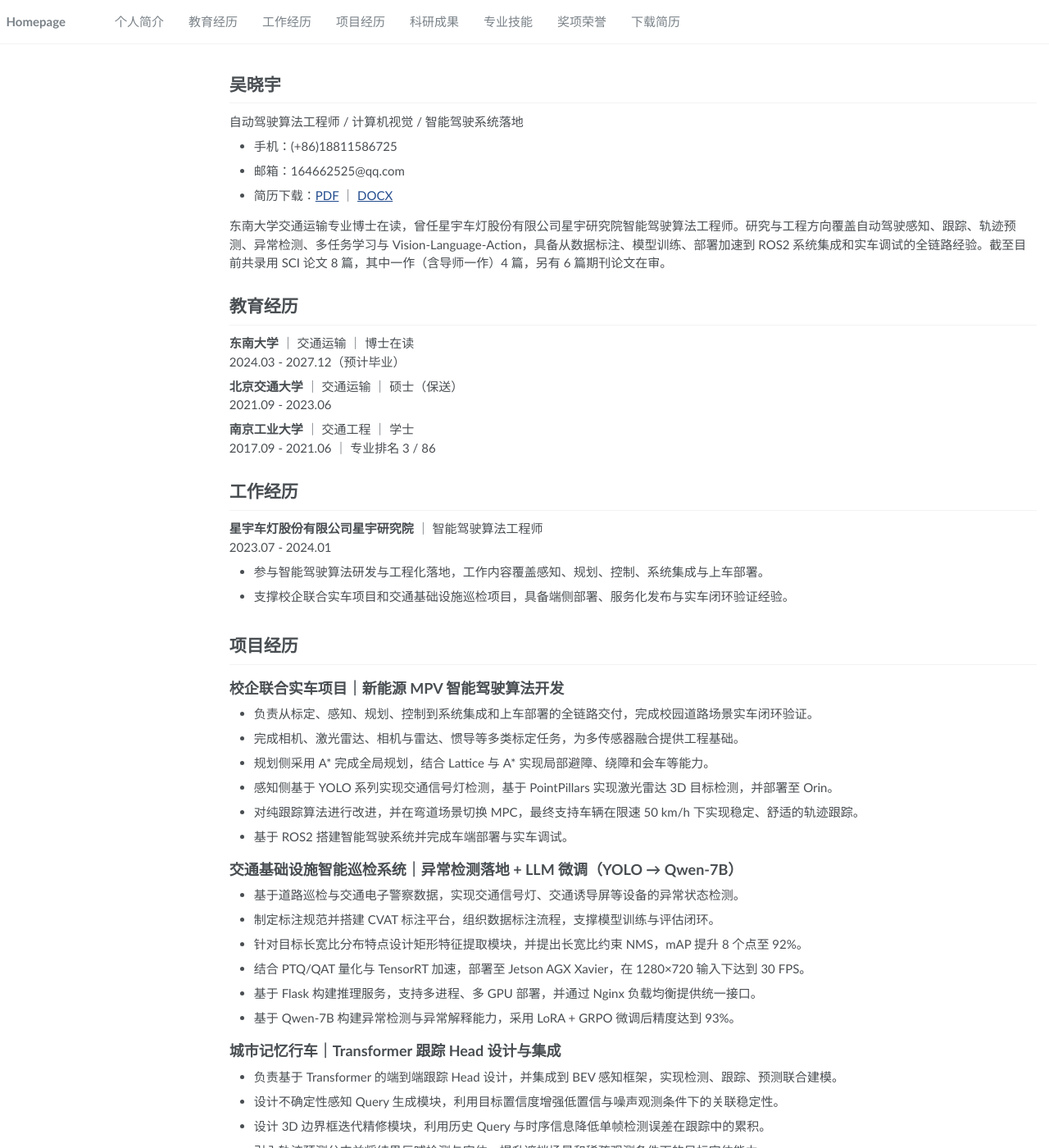
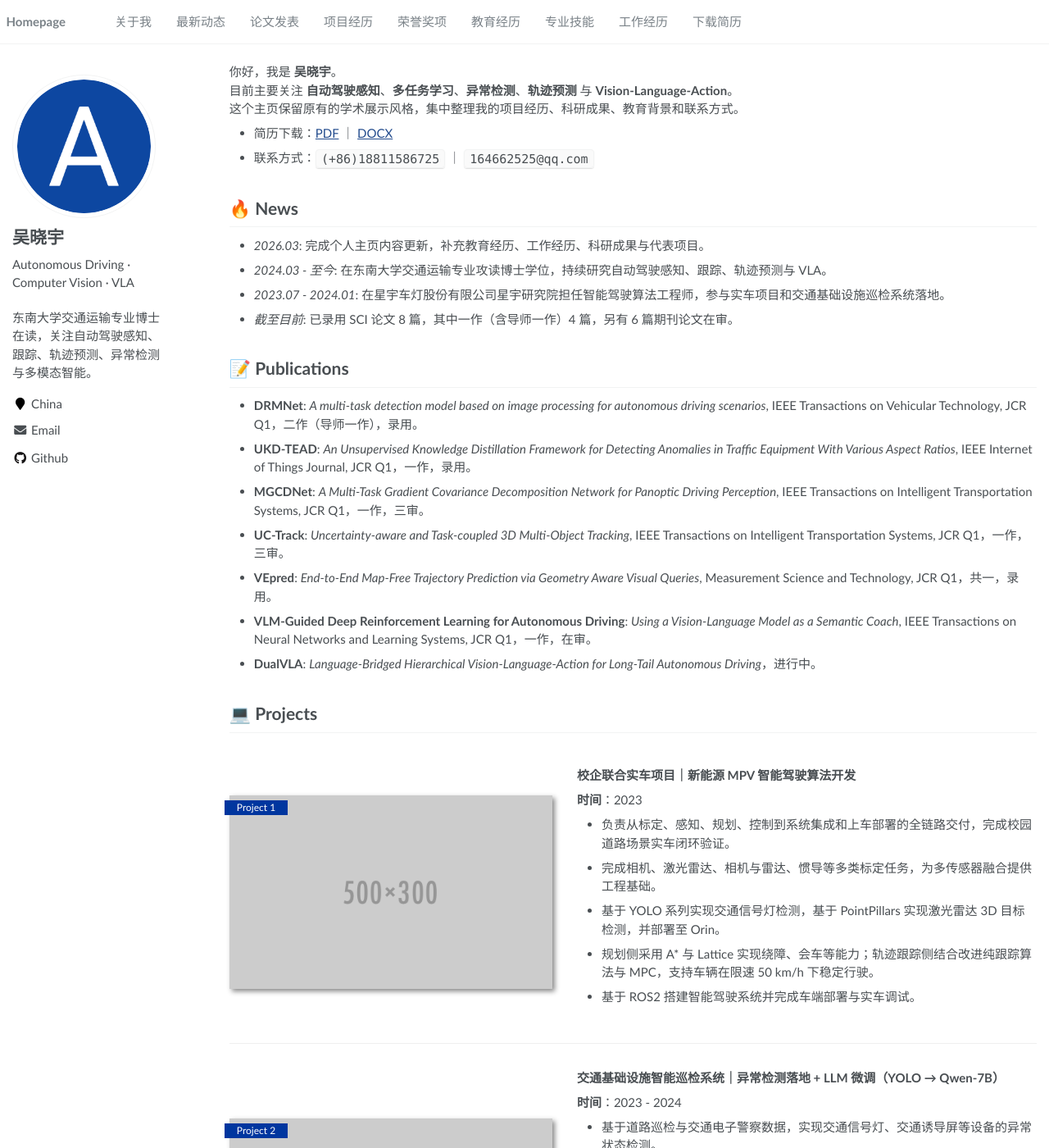
Before and after one commit to Wu-didi/Wu-didi.github.io, a Jekyll site: the page built from _pages/about.md, in a window 1280 px wide and 1400 px high. Shown: the whole window at 82% size. Built offline with Jekyll 4.4.1, drawn with Linux system fonts in a browser that asks for light colours; some of the changed text lies outside the part shown.

Commit message:
Restore homepage style and enrich resume content

```diff
--- /dev/null
+++ b/_data/authors.yml
@@ -0,0 +1,8 @@
+resume_homepage:
+  name: "吴晓宇"
+  avatar: "images/android-chrome-512x512.png"
+  bio: "Autonomous Driving · Computer Vision · VLA"
+  description: "东南大学交通运输专业博士在读，关注自动驾驶感知、跟踪、轨迹预测、异常检测与多模态智能。"
+  location: "China"
+  email: "164662525@qq.com"
+  github: "Wu-didi"
--- a/_data/navigation.yml
+++ b/_data/navigation.yml
@@ -1,25 +1,28 @@
 # main links links
 main:
-  - title: "个人简介"
+  - title: "关于我"
     url: "/#about-me"
 
+  - title: "最新动态"
+    url: "/#news"
+
+  - title: "论文发表"
+    url: "/#publications"
+
+  - title: "项目经历"
+    url: "/#projects"
+
+  - title: "荣誉奖项"
+    url: "/#honors-and-awards"
+
   - title: "教育经历"
-    url: "/#education"
+    url: "/#educations"
+
+  - title: "专业技能"
+    url: "/#technical-skills"
 
   - title: "工作经历"
     url: "/#work-experience"
 
-  - title: "项目经历"
-    url: "/#projects"
-
-  - title: "科研成果"
-    url: "/#publications"
-
-  - title: "专业技能"
-    url: "/#skills"
-
-  - title: "奖项荣誉"
-    url: "/#awards"
-
   - title: "下载简历"
     url: "/files/resume_polished_2026.pdf"
--- a/_includes/author-profile.html
+++ b/_includes/author-profile.html
@@ -16,8 +16,9 @@
   <div class="author__urls-wrapper">
     <!-- <button class="btn btn--inverse">More Info & Contact</button> -->
     <ul class="author__urls social-icons">
-      {% if site.description %}
-        <li><div style="white-space: normal; margin-bottom: 1em;">{{ site.description }}</div></li>
+      {% assign profile_description = author.description | default: site.description %}
+      {% if profile_description %}
+        <li><div style="white-space: normal; margin-bottom: 1em;">{{ profile_description }}</div></li>
       {% endif %}
       {% if author.location %}
         <li><i class="fa fa-fw fa-map-marker" aria-hidden="true"></i> {{ author.location }}</li>
--- a/_pages/about.md
+++ b/_pages/about.md
@@ -10,94 +11,88 @@ redirect_from:
 
 <span class='anchor' id='about-me'></span>
 
-# 吴晓宇
+你好，我是 **吴晓宇**。
+目前主要关注 **自动驾驶感知**、**多任务学习**、**异常检测**、**轨迹预测** 与 **Vision-Language-Action**。
+这个主页保留原有的学术展示风格，集中整理我的项目经历、科研成果、教育背景和联系方式。
 
-自动驾驶算法工程师 / 计算机视觉 / 智能驾驶系统落地
+- 简历下载：[PDF](/files/resume_polished_2026.pdf) ｜ [DOCX](/files/resume_polished_2026.docx)
+- 联系方式：`(+86)18811586725` ｜ `164662525@qq.com`
 
-- 手机：(+86)18811586725
-- 邮箱：164662525@qq.com
-- 简历下载：[PDF](/files/resume_polished_2026.pdf) ｜ [DOCX](/files/resume_polished_2026.docx)
+<span class='anchor' id='news'></span>
 
-东南大学交通运输专业博士在读，曾任星宇车灯股份有限公司星宇研究院智能驾驶算法工程师。研究与工程方向覆盖自动驾驶感知、跟踪、轨迹预测、异常检测、多任务学习与 Vision-Language-Action，具备从数据标注、模型训练、部署加速到 ROS2 系统集成和实车调试的全链路经验。截至目前共录用 SCI 论文 8 篇，其中一作（含导师一作）4 篇，另有 6 篇期刊论文在审。
+# 🔥 News
+- *2026.03*: 完成个人主页内容更新，补充教育经历、工作经历、科研成果与代表项目。
+- *2024.03 - 至今*: 在东南大学交通运输专业攻读博士学位，持续研究自动驾驶感知、跟踪、轨迹预测与 VLA。
+- *2023.07 - 2024.01*: 在星宇车灯股份有限公司星宇研究院担任智能驾驶算法工程师，参与实车项目和交通基础设施巡检系统落地。
+- *截至目前*: 已录用 SCI 论文 8 篇，其中一作（含导师一作）4 篇，另有 6 篇期刊论文在审。
 
-<span class='anchor' id='education'></span>
+<span class='anchor' id='publications'></span>
 
-# 教育经历
+# 📝 Publications
 
-**东南大学** ｜ 交通运输 ｜ 博士在读
-2024.03 - 2027.12（预计毕业）
-
-**北京交通大学** ｜ 交通运输 ｜ 硕士（保送）
-2021.09 - 2023.06
-
-**南京工业大学** ｜ 交通工程 ｜ 学士
-2017.09 - 2021.06 ｜ 专业排名 3 / 86
-
-<span class='anchor' id='work-experience'></span>
-
-# 工作经历
-
-**星宇车灯股份有限公司星宇研究院** ｜ 智能驾驶算法工程师
-2023.07 - 2024.01
-
-- 参与智能驾驶算法研发与工程化落地，工作内容覆盖感知、规划、控制、系统集成与上车部署。
-- 支撑校企联合实车项目和交通基础设施巡检项目，具备端侧部署、服务化发布与实车闭环验证经验。
+- **DRMNet**: *A multi-task detection model based on image processing for autonomous driving scenarios*, IEEE Transactions on Vehicular Technology, JCR Q1，二作（导师一作），录用。
+- **UKD-TEAD**: *An Unsupervised Knowledge Distillation Framework for Detecting Anomalies in Traffic Equipment With Various Aspect Ratios*, IEEE Internet of Things Journal, JCR Q1，一作，录用。
+- **MGCDNet**: *A Multi-Task Gradient Covariance Decomposition Network for Panoptic Driving Perception*, IEEE Transactions on Intelligent Transportation Systems, JCR Q1，一作，三审。
+- **UC-Track**: *Uncertainty-aware and Task-coupled 3D Multi-Object Tracking*, IEEE Transactions on Intelligent Transportation Systems, JCR Q1，一作，三审。
+- **VEpred**: *End-to-End Map-Free Trajectory Prediction via Geometry Aware Visual Queries*, Measurement Science and Technology, JCR Q1，共一，录用。
+- **VLM-Guided Deep Reinforcement Learning for Autonomous Driving**: *Using a Vision-Language Model as a Semantic Coach*, IEEE Transactions on Neural Networks and Learning Systems, JCR Q1，一作，在审。
+- **DualVLA**: *Language-Bridged Hierarchical Vision-Language-Action for Long-Tail Autonomous Driving*，进行中。
 
 <span class='anchor' id='projects'></span>
 
-# 项目经历
+# 💻 Projects
 
-## 校企联合实车项目｜新能源 MPV 智能驾驶算法开发
+<div class='paper-box'><div class='paper-box-image'><div><div class="badge">Project 1</div><img src='images/500x300.png' alt="project-1" width="100%"></div></div>
+<div class='paper-box-text' markdown="1">
+
+**校企联合实车项目｜新能源 MPV 智能驾驶算法开发**
+
+**时间**：2023
 
 - 负责从标定、感知、规划、控制到系统集成和上车部署的全链路交付，完成校园道路场景实车闭环验证。
 - 完成相机、激光雷达、相机与雷达、惯导等多类标定任务，为多传感器融合提供工程基础。
-- 规划侧采用 A* 完成全局规划，结合 Lattice 与 A* 实现局部避障、绕障和会车等能力。
-- 感知侧基于 YOLO 系列实现交通信号灯检测，基于 PointPillars 实现激光雷达 3D 目标检测，并部署至 Orin。
-- 对纯跟踪算法进行改进，并在弯道场景切换 MPC，最终支持车辆在限速 50 km/h 下实现稳定、舒适的轨迹跟踪。
+- 基于 YOLO 系列实现交通信号灯检测，基于 PointPillars 实现激光雷达 3D 目标检测，并部署至 Orin。
+- 规划侧采用 A* 与 Lattice 实现绕障、会车等能力；轨迹跟踪侧结合改进纯跟踪算法与 MPC，支持车辆在限速 50 km/h 下稳定行驶。
 - 基于 ROS2 搭建智能驾驶系统并完成车端部署与实车调试。
+</div>
+</div>
 
-## 交通基础设施智能巡检系统｜异常检测落地 + LLM 微调（YOLO → Qwen-7B）
+<div class='paper-box'><div class='paper-box-image'><div><div class="badge">Project 2</div><img src='images/500x300.png' alt="project-2" width="100%"></div></div>
+<div class='paper-box-text' markdown="1">
+
+**交通基础设施智能巡检系统｜异常检测落地 + LLM 微调（YOLO → Qwen-7B）**
+
+**时间**：2023 - 2024
 
 - 基于道路巡检与交通电子警察数据，实现交通信号灯、交通诱导屏等设备的异常状态检测。
 - 制定标注规范并搭建 CVAT 标注平台，组织数据标注流程，支撑模型训练与评估闭环。
-- 针对目标长宽比分布特点设计矩形特征提取模块，并提出长宽比约束 NMS，mAP 提升 8 个点至 92%。
+- 设计矩形特征提取模块并提出长宽比约束 NMS，mAP 提升 8 个点至 92%。
 - 结合 PTQ/QAT 量化与 TensorRT 加速，部署至 Jetson AGX Xavier，在 1280×720 输入下达到 30 FPS。
-- 基于 Flask 构建推理服务，支持多进程、多 GPU 部署，并通过 Nginx 负载均衡提供统一接口。
+- 基于 Flask 搭建推理服务，支持多进程、多 GPU 部署，并通过 Nginx 负载均衡提供统一接口。
 - 基于 Qwen-7B 构建异常检测与异常解释能力，采用 LoRA + GRPO 微调后精度达到 93%。
+</div>
+</div>
 
-## 城市记忆行车｜Transformer 跟踪 Head 设计与集成
+<div class='paper-box'><div class='paper-box-image'><div><div class="badge">Project 3</div><img src='images/500x300.png' alt="project-3" width="100%"></div></div>
+<div class='paper-box-text' markdown="1">
+
+**城市记忆行车｜Transformer 跟踪 Head 设计与集成**
+
+**时间**：2024 - 至今
 
 - 负责基于 Transformer 的端到端跟踪 Head 设计，并集成到 BEV 感知框架，实现检测、跟踪、预测联合建模。
-- 设计不确定性感知 Query 生成模块，利用目标置信度增强低置信与噪声观测条件下的关联稳定性。
+- 设计不确定性感知 Query 生成模块，增强低置信与噪声观测条件下的关联稳定性。
 - 设计 3D 边界框迭代精修模块，利用历史 Query 与时序信息降低单帧检测误差在跟踪中的累积。
 - 引入轨迹预测分支并将结果反哺检测与定位，提升遮挡场景和稀疏观测条件下的目标定位能力。
 - 在 nuScenes 数据集上完成训练与推理链路打通，在 800×320 输入条件下达到 AMOTA 0.438 / AMOTP 1.29。
+</div>
+</div>
 
-<span class='anchor' id='publications'></span>
+- 技术关键词：`Python`、`PyTorch`、`ROS2`、`TensorRT`、`YOLO`、`PointPillars`、`BEV`、`Transformer`、`Qwen-7B`
 
-# 科研成果
+<span class='anchor' id='honors-and-awards'></span>
 
-- **DRMNet**: A multi-task detection model based on image processing for autonomous driving scenarios, *IEEE Transactions on Vehicular Technology*，JCR Q1，二作（导师一作），录用。
-- **UKD-TEAD**: An Unsupervised Knowledge Distillation Framework for Detecting Anomalies in Traffic Equipment With Various Aspect Ratios, *IEEE Internet of Things Journal*，JCR Q1，一作，录用。
-- **MGCDNet**: A Multi-Task Gradient Covariance Decomposition Network for Panoptic Driving Perception, *IEEE Transactions on Intelligent Transportation Systems*，JCR Q1，一作，三审。
-- **UC-Track**: Uncertainty-aware and Task-coupled 3D Multi-Object Tracking, *IEEE Transactions on Intelligent Transportation Systems*，JCR Q1，一作，三审。
-- **VEpred**: End-to-End Map-Free Trajectory Prediction via Geometry Aware Visual Queries, *Measurement Science and Technology*，JCR Q1，共一，录用。
-- **VLM-Guided Deep Reinforcement Learning for Autonomous Driving**: Using a Vision-Language Model as a Semantic Coach, *IEEE Transactions on Neural Networks and Learning Systems*，JCR Q1，一作，在审。
-- **DualVLA**: Language-Bridged Hierarchical Vision-Language-Action for Long-Tail Autonomous Driving，进行中。
-
-<span class='anchor' id='skills'></span>
-
-# 专业技能
-
-- **开发能力**：熟练使用 Python、PyTorch，具备 C++ 工程开发经验；熟练使用 ROS2、Git、Docker、Flask。
-- **算法方向**：熟悉自动驾驶感知、规划、控制、端到端跟踪、轨迹预测、多任务学习、异常检测、强化学习与 VLA。
-- **模型部署**：具备模型后处理、端侧部署与加速能力，熟悉 PTQ/QAT、TensorRT、Orin 与 Jetson AGX Xavier 部署链路。
-- **大模型能力**：具备基于 LoRA 等方法的大模型微调与对齐经验，可用于异常检测解释与多模态任务扩展。
-
-<span class='anchor' id='awards'></span>
-
-# 奖项与荣誉
-
+# 🎖 Honors and Awards
 - 讯飞房屋租赁价格预测挑战赛：23 / 490
 - 天池竞赛“以数据为中心的鲁棒机器学习”：Top 5%
 - 2021 年中国高校大数据挑战赛二等奖
@@ -108,3 +103,25 @@ redirect_from:
 - 北京交通大学优秀硕士毕业论文
 - 校级优秀党员
 - 特等奖、一等奖等各类奖学金
+
+<span class='anchor' id='educations'></span>
+
+# 📖 Educations
+- **东南大学**：交通运输，博士在读，2024.03 - 2027.12（预计毕业）
+- **北京交通大学**：交通运输，硕士（保送），2021.09 - 2023.06
+- **南京工业大学**：交通工程，学士，2017.09 - 2021.06，专业排名 3 / 86
+
+<span class='anchor' id='technical-skills'></span>
+
+# 🛠 Technical Skills
+- **开发能力**：熟练使用 Python、PyTorch，具备 C++ 工程开发经验；熟练使用 ROS2、Git、Docker、Flask。
+- **算法方向**：熟悉自动驾驶感知、规划、控制、端到端跟踪、轨迹预测、多任务学习、异常检测、强化学习与 VLA。
+- **模型部署**：具备模型后处理、端侧部署与加速能力，熟悉 PTQ/QAT、TensorRT、Orin 与 Jetson AGX Xavier 部署链路。
+- **大模型能力**：具备基于 LoRA 等方法的大模型微调与对齐经验，可用于异常检测解释与多模态任务扩展。
+
+<span class='anchor' id='work-experience'></span>
+
+# 💼 Work Experience
+- **星宇车灯股份有限公司星宇研究院** ｜ 智能驾驶算法工程师 ｜ 2023.07 - 2024.01
+- 参与智能驾驶算法研发与工程化落地，工作内容覆盖感知、规划、控制、系统集成与上车部署。
+- 支撑校企联合实车项目和交通基础设施巡检项目，具备端侧部署、服务化发布与实车闭环验证经验。
```
Also changed, not shown: other parts of _pages/about.md (+2 -1 lines).
